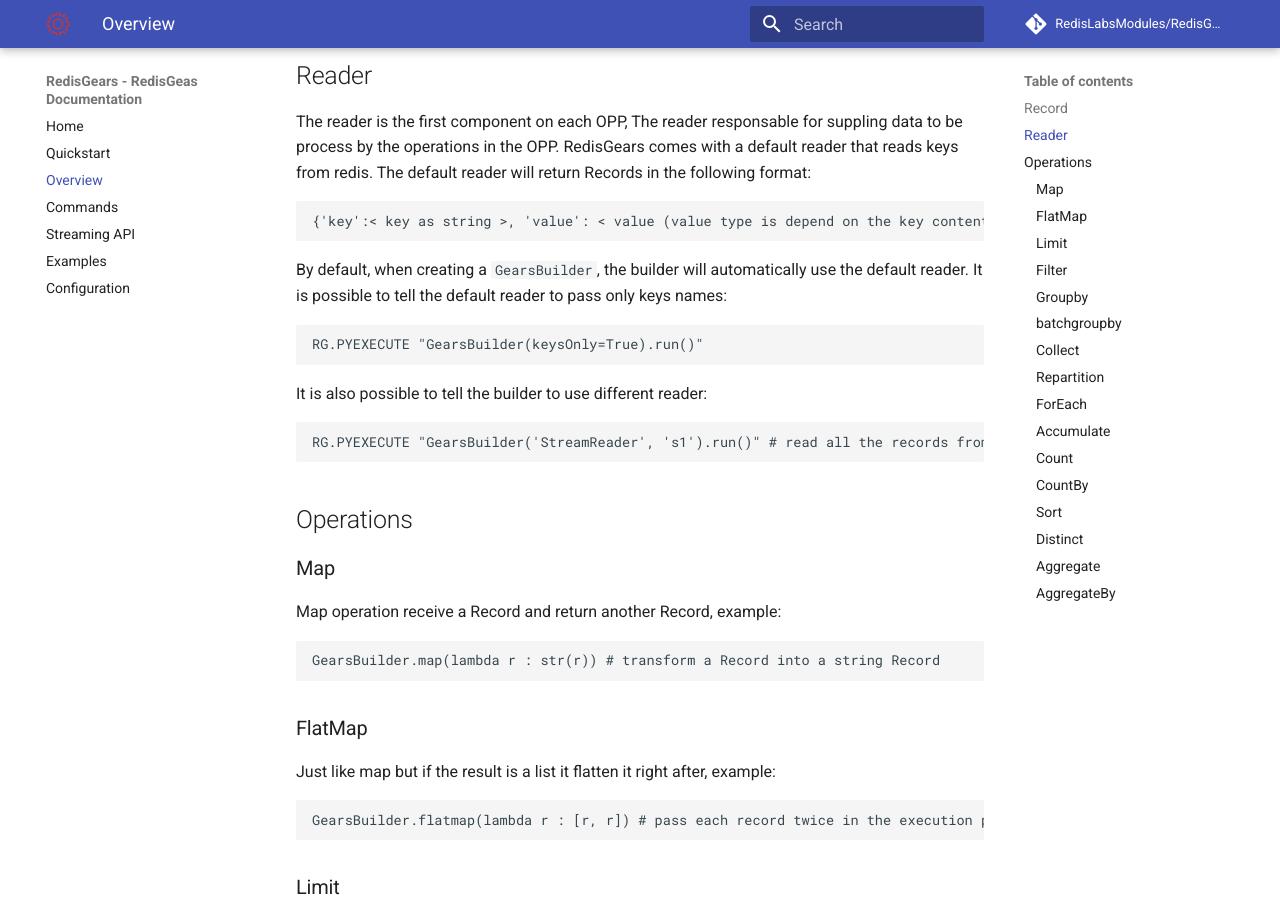
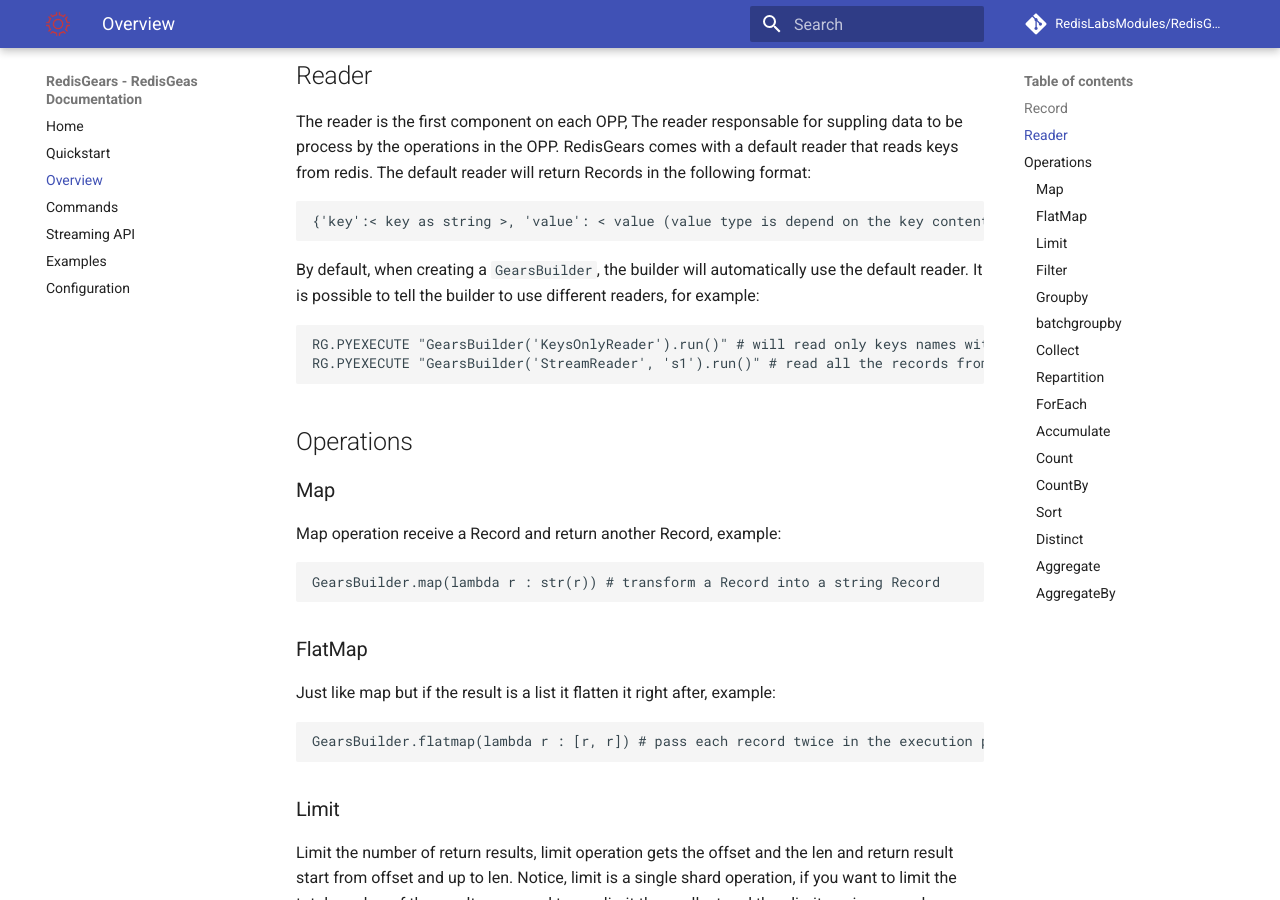
Before and after one commit to RedisGears/RedisGears, an MkDocs documentation site: the page built from docs/overview.md, in a window 1280 px wide and 900 px high, scrolled down 813 px. Built offline with MkDocs 1.6.1 and Material for MkDocs 9.7.7, drawn with Linux system fonts in a browser that asks for light colours; comment, search, counter and statistics services are not loaded; old or Windows-style settings are respelled for this version of MkDocs.

Commit message:
added configuration.md, fixed KeysOnlyReader documentation

````diff
--- a/docs/overview.md
+++ b/docs/overview.md
@@ -25,13 +25,9 @@
 {'key':< key as string >, 'value': < value (value type is depend on the key content) >}
 ```
 
-By default, when creating a `GearsBuilder`, the builder will automatically use the default reader. It is possible to tell the default reader to pass only keys names:
+By default, when creating a `GearsBuilder`, the builder will automatically use the default reader. It is possible to tell the builder to use different readers, for example:
 ```
-RG.PYEXECUTE "GearsBuilder(keysOnly=True).run()"
-```
-
-It is also possible to tell the builder to use different reader:
-```
+RG.PYEXECUTE "GearsBuilder('KeysOnlyReader').run()" # will read only keys names without the value
 RG.PYEXECUTE "GearsBuilder('StreamReader', 's1').run()" # read all the records from stream s1
 ```
 
````
Also changed, not shown: docs/configuration.md (added, +61 -0 lines).
